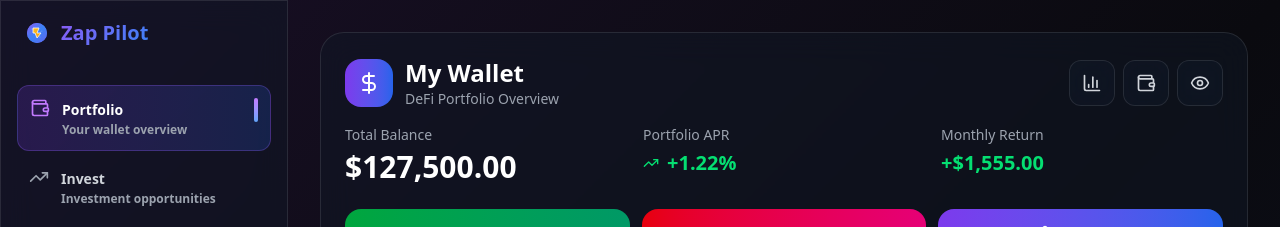
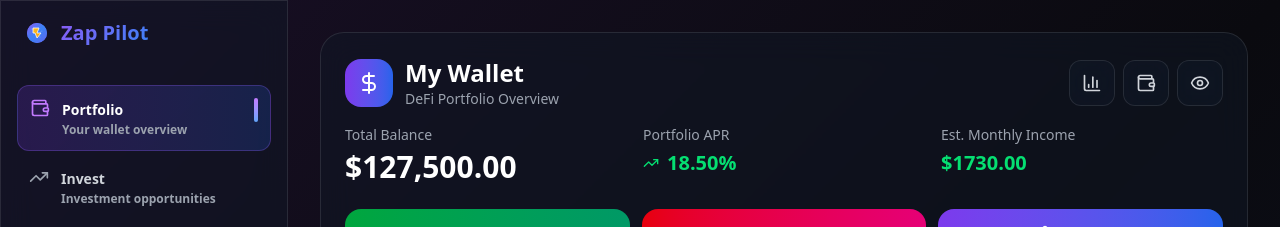
Before and after one commit to zapPilot/frontend, a Next.js app: page / in a window 1280 px wide. Shown: the top 227 px of the page. Built offline with nearby package versions, Linux system fonts and the light colour scheme.

Commit message:
fix: fix the nextjs build

```diff
--- a/src/components/WalletPortfolio.tsx
+++ b/src/components/WalletPortfolio.tsx
@@ -8,6 +8,7 @@ import {
   Eye,
   EyeOff,
   Settings,
+  TrendingDown,
   TrendingUp,
   Wallet,
 } from "lucide-react";
@@ -48,7 +49,7 @@ export function WalletPortfolio({
 
   // Mock APR and monthly return data - in real app this would come from API
   const portfolioAPR = 18.5;
-  const monthlyReturn = 1.4;
+  const estimatedMonthlyIncome = 1730;
 
   return (
     <div className="space-y-6">
@@ -115,19 +116,17 @@ export function WalletPortfolio({
                 <TrendingDown className="w-4 h-4" />
               )}
               <span className="text-xl font-semibold">
-                {portfolioMetrics.totalChangePercentage >= 0 ? "+" : ""}
-                {portfolioMetrics.totalChangePercentage.toFixed(2)}%
+                {portfolioAPR.toFixed(2)}%
               </span>
             </div>
           </div>
 
           <div>
-            <p className="text-sm text-gray-400 mb-1">Monthly Return</p>
+            <p className="text-sm text-gray-400 mb-1">Est. Monthly Income</p>
             <p
               className={`text-xl font-semibold ${getChangeColorClasses(portfolioMetrics.totalChangePercentage)}`}
             >
-              {portfolioMetrics.totalChangePercentage >= 0 ? "+" : ""}
-              {formatCurrency(portfolioMetrics.totalChange24h, balanceHidden)}
+              ${estimatedMonthlyIncome.toFixed(2)}
             </p>
           </div>
         </div>
```
